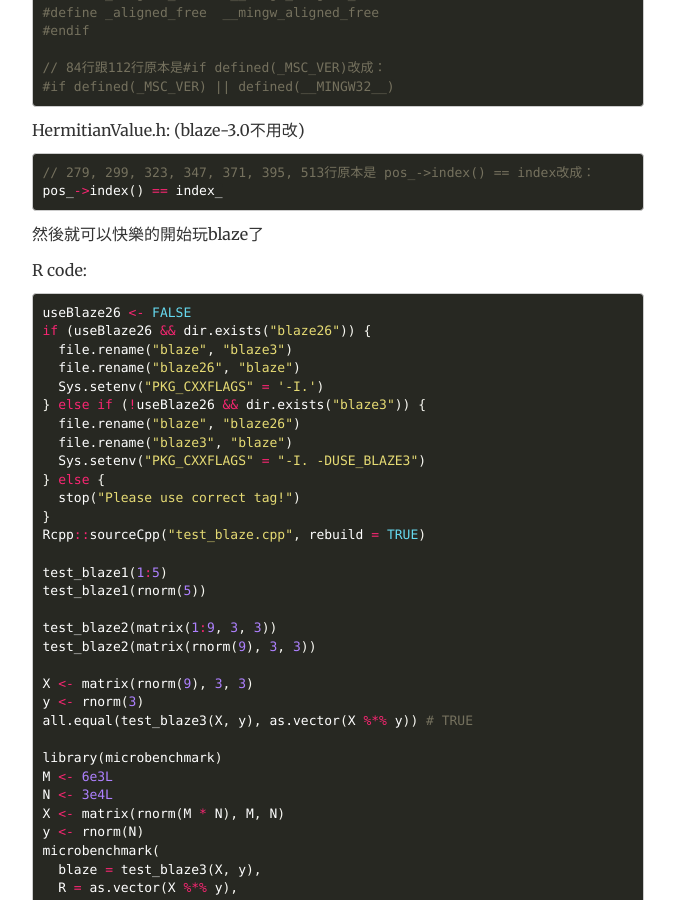
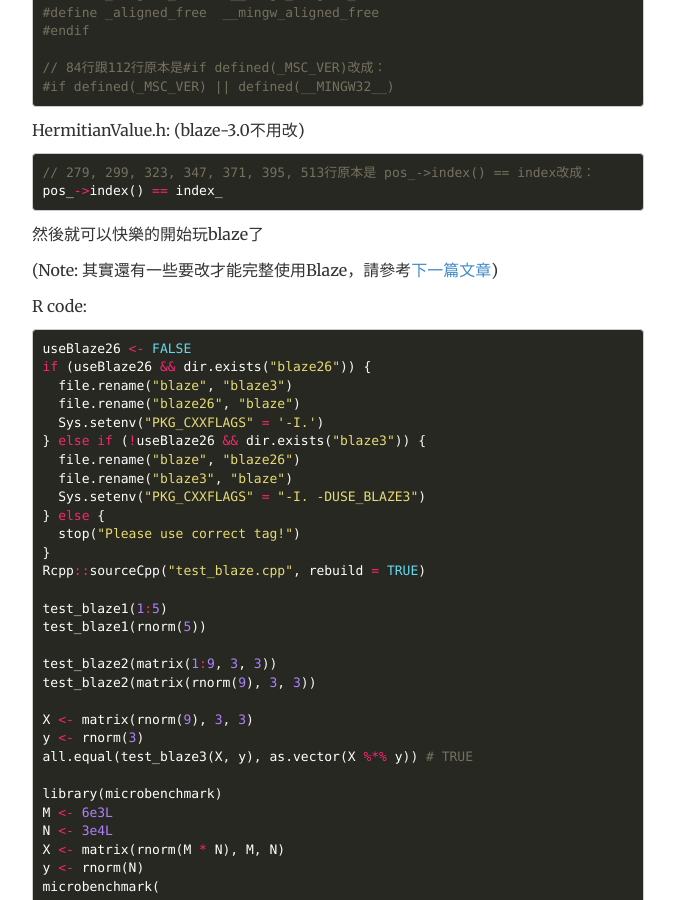
Before and after one commit to chengyucatch/chingchuan-chen.github.com, a Jekyll site: the page built from _posts/2017-01-02-Rcpp-link-blaze.md, in a window 1280 px wide and 900 px high, scrolled down 612 px. Shown: the whole window, without its empty margins (302-977 px from the left). Built offline with Jekyll 4.4.1, drawn with Linux system fonts in a browser that asks for light colours; comment, search, counter and statistics services are not loaded.

Commit message:
update
Signed-off-by: ChingChuan Chen <zw12356@gmail.com>

````diff
--- a/_posts/2017-01-02-Rcpp-link-blaze.md
+++ b/_posts/2017-01-02-Rcpp-link-blaze.md
@@ -38,6 +38,8 @@
 ```
 
 然後就可以快樂的開始玩blaze了
+
+(Note: 其實還有一些要改才能完整使用Blaze，請參考[下一篇文章](http://chingchuan-chen.github.io/posts/2017/01/02/Rcpp-link-blaze-part-2))
 
 R code:
 
````
